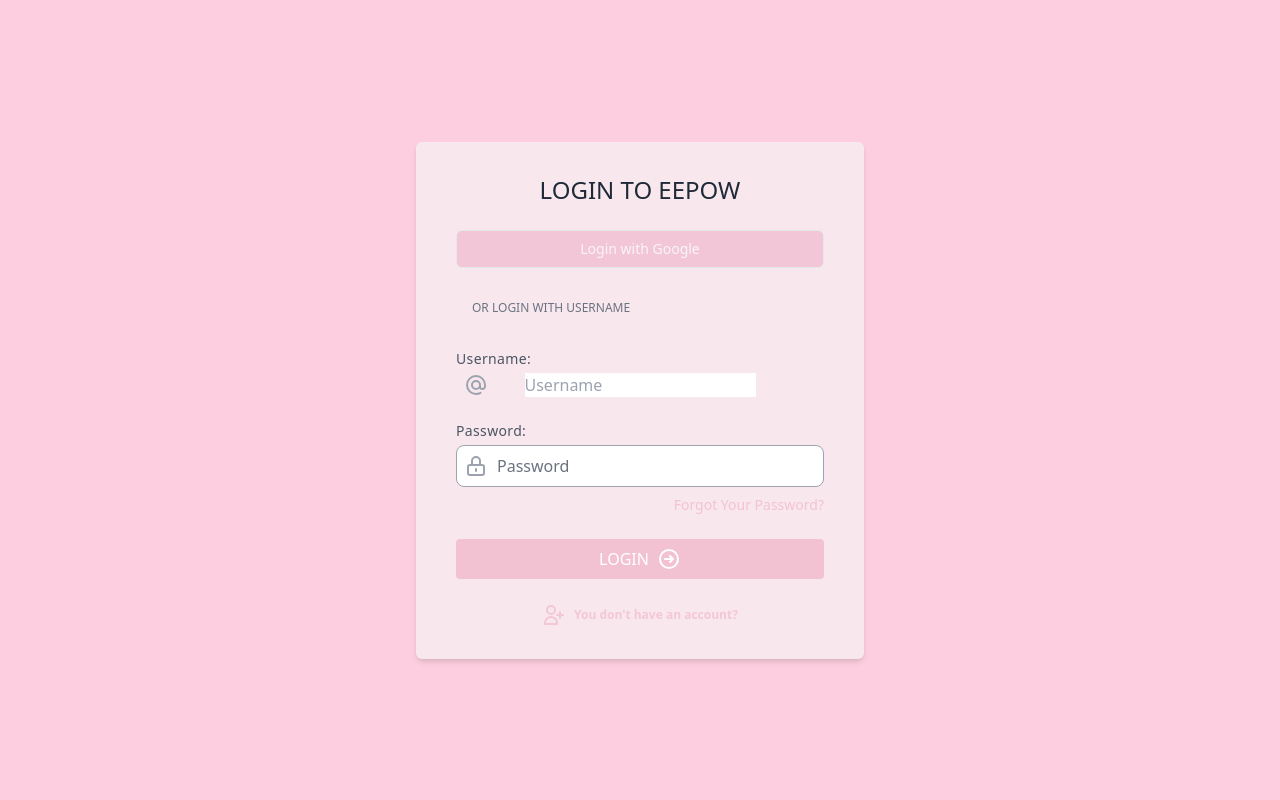
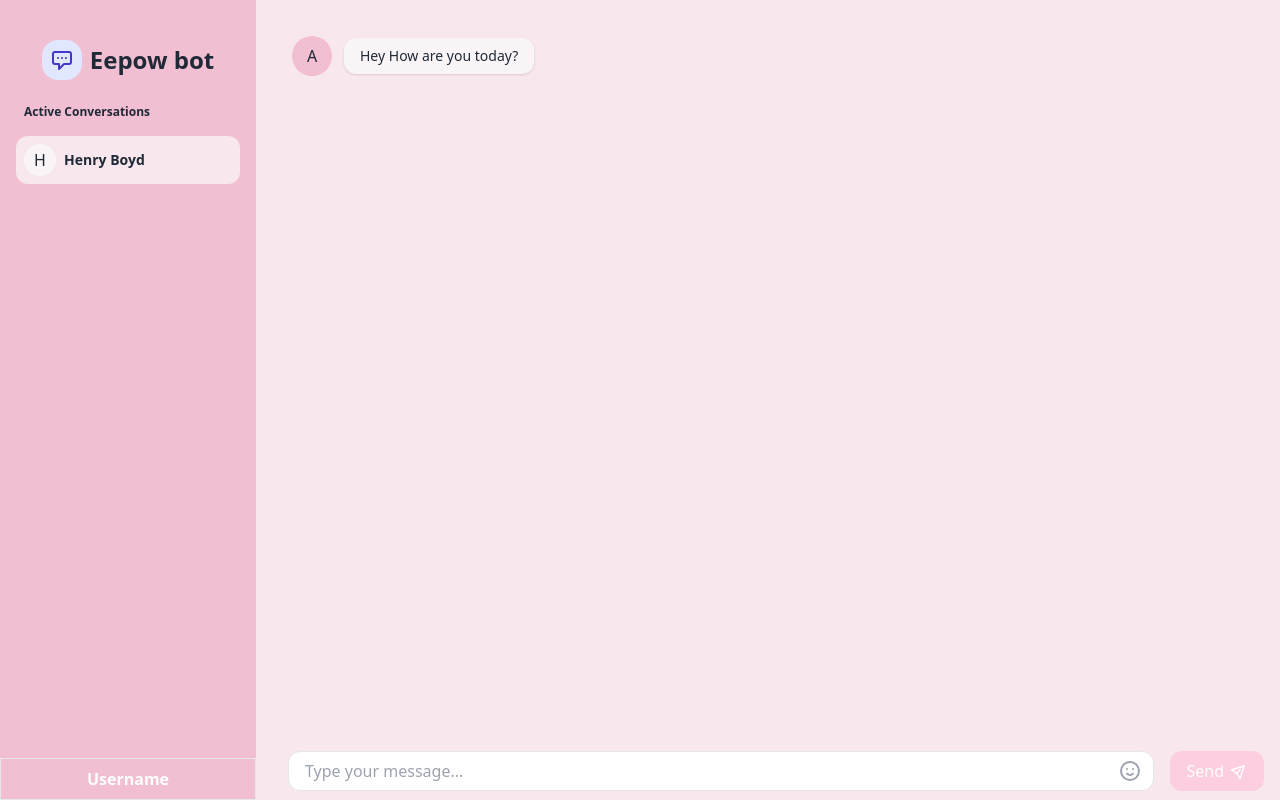
Before and after one commit to Chirox03/chat-bot-eepow, a React (Create React App) app in the folder front-end/: page / in a window 1280 px wide. Built offline with nearby package versions, Linux system fonts and the light colour scheme.

Commit message:
Add the Dropup menu for log out and change password

```diff
--- a/front-end/src/App.js
+++ b/front-end/src/App.js
@@ -1,9 +1,17 @@
 import './App.css';
+import Menu from './components/ChatPage/SideBar/Menu';
 import LoginForm from './components/LoginForm/LoginForm';
+import SignUpForm from './components/SignUpForm/SignUpForm';
+import ChatPage from './components/ChatPage/ChatPage';
+import Setting from './components/Setting/Setting';
 function App() {
   return (
     <div className="App">
-      <LoginForm/>
+      {/* <LoginForm/>  */}
+      {/* <SignUpForm/> */}
+       <ChatPage/>
+      {/* <Setting/> */}
+      {/* <Menu/>  */}
     </div>
   );
 }
--- a/front-end/src/components/ChatPage/ChatInput.js
+++ b/front-end/src/components/ChatPage/ChatInput.js
@@ -32,7 +32,7 @@ const ChatInput = () => {
         </div>
       </div>
       <div className="ml-4">
-        <button className="flex items-center justify-center bg-medium hover:bg-dark rounded-xl text-beige px-4 py-2 flex-shrink-0">
+        <button className="flex items-center justify-center bg-medium hover:bg-dark rounded-xl text-white px-4 py-2 flex-shrink-0">
           <span>Send</span>
           <span className="ml-2">
             <svg
--- a/front-end/src/components/ChatPage/ChatPage.js
+++ b/front-end/src/components/ChatPage/ChatPage.js
@@ -1,7 +1,7 @@
 import React from "react";
 import Conversation from "./Conversation";
 import ChatInput from "./ChatInput";
-import Sidebar from "./SideBar.js";
+import Sidebar from "./SideBar/SideBar.js";
 const ChatPage = () => {
   return (
     <div className="ChatPage">
--- /dev/null
+++ b/front-end/src/components/ChatPage/SideBar/Menu.js
@@ -0,0 +1,50 @@
+import React, { useState, useEffect, useRef } from "react";
+
+const Menu = () => {
+  const [isOpen, setIsOpen] = useState(false);
+  const menuRef = useRef();
+
+  const toggleDropdown = () => {
+    setIsOpen(!isOpen);
+  };
+
+  useEffect(() => {
+    const handleOutsideClick = (event) => {
+      if (menuRef.current && !menuRef.current.contains(event.target)) {
+        setIsOpen(false);
+      }
+    };
+
+    document.addEventListener("mousedown", handleOutsideClick);
+
+    return () => {
+      document.removeEventListener("mousedown", handleOutsideClick);
+    };
+  }, []);
+
+  return (
+    <div ref={menuRef} className="w-full relative block text-left border border-green">
+      <button
+        onClick={toggleDropdown}
+        className={`w-full bg-${!isOpen ? "dark" : "darker"} text-white font-bold py-2 px-4 rounded`}
+      >
+        Username
+      </button>
+      {isOpen && (
+        <div className="absolute bottom-12 left-0 border shadow-lg z-10 w-full border-green">
+          <a href="#" className="block px-4 py-2 text-sm text-black bg-white hover:bg-beige">
+            Log out
+          </a>
+          <a href="#" className="block px-4 py-2 text-sm text-black bg-white hover:bg-beige">
+            Đổi mật khẩu
+          </a>
+          <a href="#" className="block px-4 py-2 text-sm text-black bg-white hover:bg-beige">
+            Link 3
+          </a>
+        </div>
+      )}
+    </div>
+  );
+};
+
+export default Menu;
--- a/front-end/src/components/ChatPage/SideBar.js
+++ b/front-end/src/components/ChatPage/SideBar/SideBar.js
@@ -1,10 +1,14 @@
-// Sidebar.js
 import React from "react";
+import Menu from "./Menu";
 
 const Sidebar = () => {
+  const handleLogout = () => {
+    // Perform logout functionality here
+  };
+
   return (
-    <div className="SideBar" >
-      <div className="flex flex-row items-center justify-center h-12 w-full">
+    <div className="SideBar flex flex-col relative pt-6">
+      <div className="flex flex-row items-center justify-center h-12 mar pt-6">
         <div className="flex items-center justify-center rounded-2xl text-indigo-700 bg-indigo-100 h-10 w-10">
           <svg
             className="w-6 h-6"
@@ -23,20 +27,8 @@ const Sidebar = () => {
         </div>
         <div className="ml-2 font-bold text-2xl">Eepow bot</div>
       </div>
-      {/* <div className="flex flex-col items-center bg-indigo-100 border border-gray-200 mt-4 w-full py-6 px-4 rounded-lg">
-        <div className="h-20 w-20 rounded-full border overflow-hidden">
-          <img
-            src="https://avatars3.githubusercontent.com/u/2763884?s=128"
-            alt="Avatar"
-            className="h-full w-full"
-          />
-        </div>
-        <div className="text-sm font-semibold mt-2">Aminos Co.</div>
-        <div className="flex flex-row items-center mt-3">
-        </div>
-      </div> */}
       {/* Active Conversations */}
-      <div className="flex flex-col mt-8">
+      <div className="flex flex-col flex-grow mt-8">
         <div className="flex flex-row items-center justify-between text-xs">
           <span className="font-bold">Active Conversations</span>
         </div>
@@ -51,6 +43,11 @@ const Sidebar = () => {
           {/* Add more active conversation buttons as needed */}
         </div>
       </div>
+      {/* Logout Button */}
+
+      <div className="flex-grow absolute bottom-0 left-0 w-full">
+      <Menu />
+      </div>
     </div>
   );
 };
--- /dev/null
+++ b/front-end/src/components/Setting/Setting.js
@@ -0,0 +1,47 @@
+import React from 'react';
+
+const Setting = () => {
+  const username = "YourUsername"; // Replace with the actual username
+
+  return (
+    <div className="hidden space-y-6 p-10 pb-16 md:block bg-white">
+      <div className="space-y-0.5">
+        <h2 className="text-2xl font-bold tracking-tight">Settings</h2>
+        <p className="text-muted-foreground">
+          Manage your account settings and set e-mail preferences.
+        </p>
+      </div>
+      {/* Separator */}
+      <div className="shrink-0 bg-border h-[1px] w-full"></div>
+      <div className="flex flex-col space-y-8 lg:flex-row lg:space-x-12 lg:space-y-0">
+        <nav className="flex space-x-2 lg:flex-col lg:space-x-0 lg:space-y-1">
+          <a
+            className="inline-flex items-center rounded-md text-sm font-medium transition-colors focus-visible:outline-none focus-visible:ring-1 focus-visible:ring-ring disabled:pointer-events-none disabled:opacity-50 hover:text-accent-foreground h-9 px-4 py-2 hover:bg-transparent hover:underline justify-start"
+            href="/examples/forms"
+          >
+            Profile
+          </a>
+          <a
+            className="inline-flex items-center rounded-md text-sm font-medium transition-colors focus-visible:outline-none focus-visible:ring-1 focus-visible:ring-ring disabled:pointer-events-none disabled:opacity-50 hover:text-accent-foreground h-9 px-4 py-2 bg-muted hover:bg-muted justify-start"
+            href="/examples/forms/account"
+          >
+            Account
+          </a>
+        </nav>
+
+        <div className="flex-1 lg:max-w-2xl">
+          {/* About Page Content */}
+          <h2 className="text-lg font-bold tracking-tight">Account</h2>
+          <p className="text-sm text-muted-foreground">
+            Username: {username}
+          </p>
+          <button className="inline-flex items-center rounded-md text-sm font-medium transition-colors focus-visible:outline-none focus-visible:ring-1 focus-visible:ring-ring disabled:pointer-events-none disabled:opacity-50 hover:text-accent-foreground h-9 px-4 py-2 bg-muted hover:bg-muted justify-start">
+            Change Password
+          </button>
+        </div>
+      </div>
+    </div>
+  );
+};
+
+export default Setting;
--- a/front-end/src/index.css
+++ b/front-end/src/index.css
@@ -12,7 +12,7 @@ code {
     @apply flex h-screen antialiased text-gray-800;
   }
   .SideBar {
-    @apply flex flex-col py-8 pl-6 pr-6 w-64 bg-dark  flex-shrink-0;
+    @apply flex flex-col py-8 pl-6 pr-6 w-64 bg-dark    flex-shrink-0;
   }
   .Conversation{
     @apply flex flex-col flex-auto h-full p-6 bg-light;
--- a/front-end/tailwind.config.js
+++ b/front-end/tailwind.config.js
@@ -8,7 +8,8 @@ module.exports = {
         beige:'#F9F5F6',
         light:'#F8E8EE',
         medium:'#FDCEDF',
-        dark:'#F2BED1'
+        dark:'#F2BED1',
+        darker:'#F875AA'
       }
     },
   },
```
